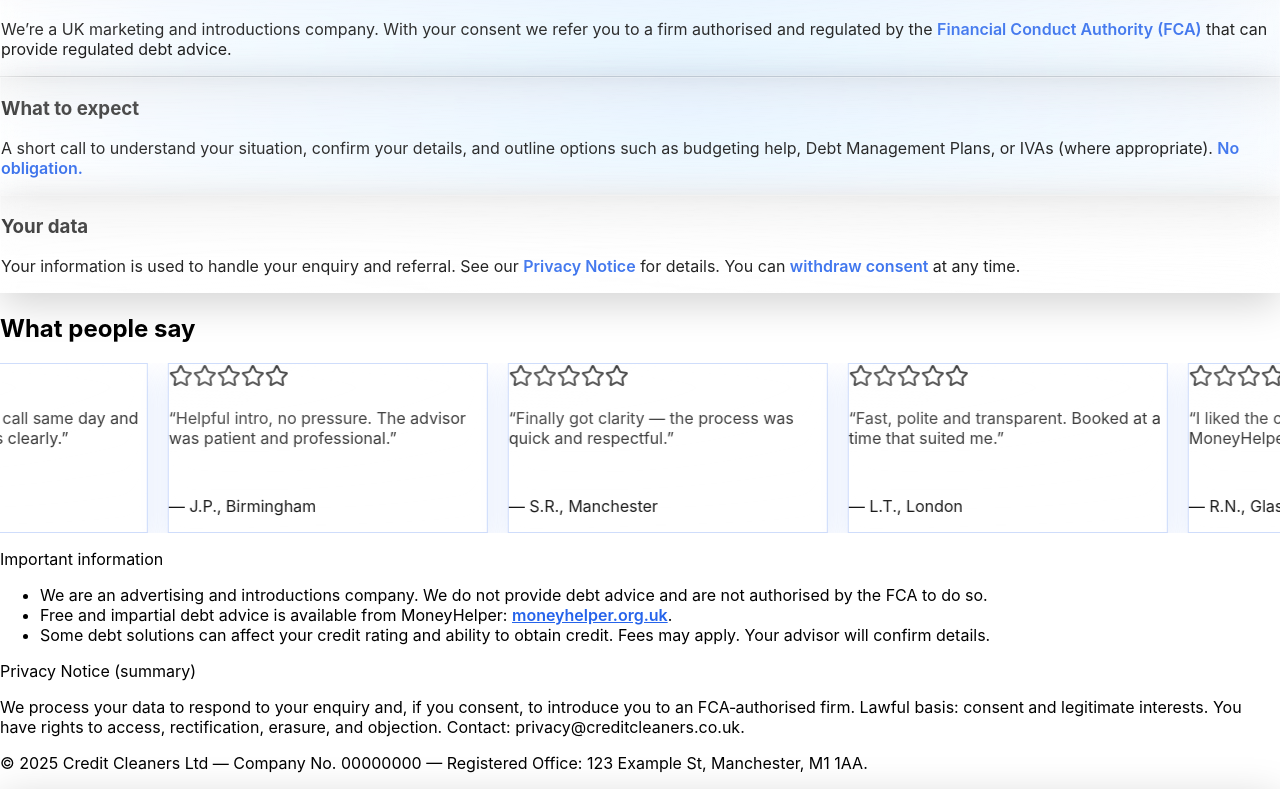
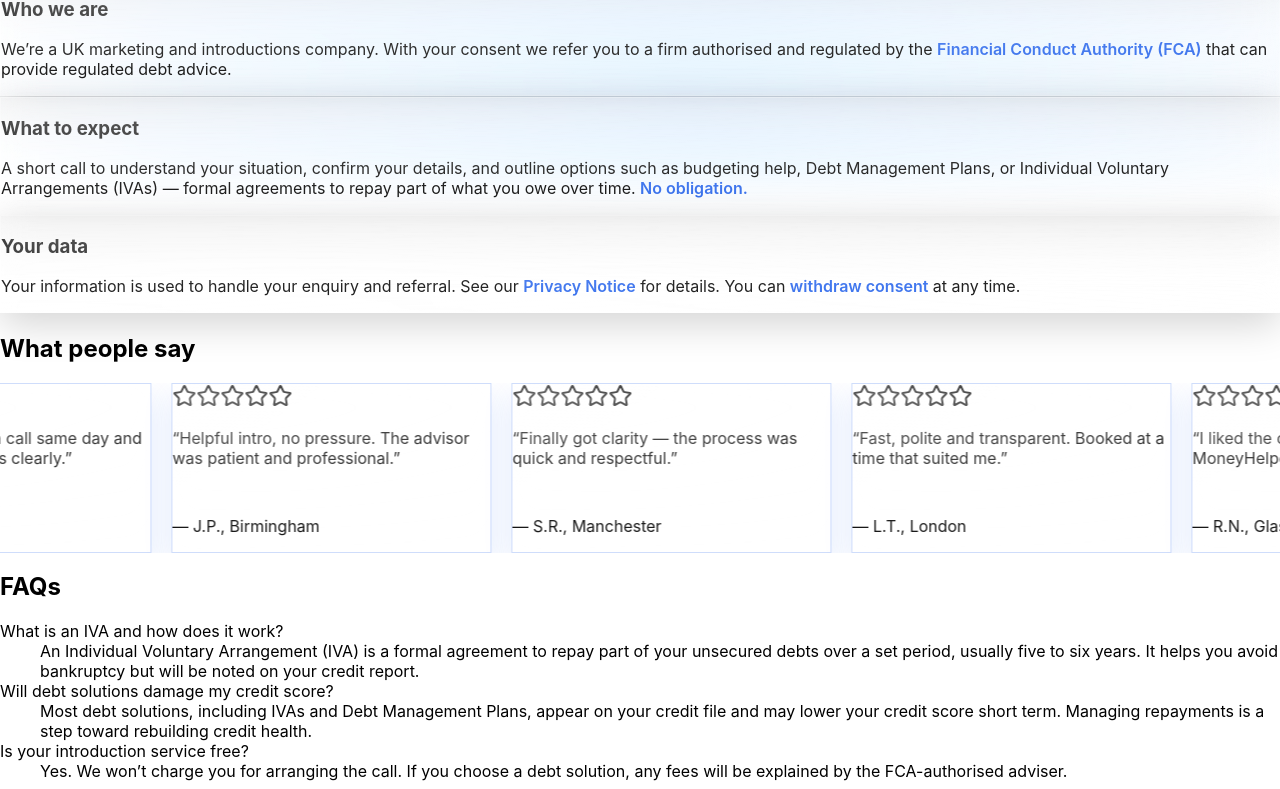
Before and after one commit to rrcomps/creditcleaners.co.uk, a Next.js app: page / in a window 1280 px wide. Shown: the part 777-1566 px from the top of the page. Built offline with nearby package versions, Linux system fonts and the light colour scheme.

Commit message:
clarify IVA and add FAQ

```diff
--- a/pages/index.tsx
+++ b/pages/index.tsx
@@ -469,7 +469,7 @@ export default function DebtHelpLandingPage() {
       <Head>
         <meta
           name="description"
-          content="Keyword-rich summary of Credit Cleaners’ service"
+          content="Credit Cleaners connects UK residents with FCA-authorised debt advisers who discuss solutions like Debt Management Plans and Individual Voluntary Arrangements (IVAs) to help rebuild your credit score."
         />
       </Head>
       <style>{`
@@ -591,7 +591,7 @@ export default function DebtHelpLandingPage() {
               Grow your <span className="hl">credit health</span> — fast <span className="hl">eligibility check</span>
             </h1>
             <p className="mt-4 text-slate-600 max-w-prose">
-              We’ll introduce you to an <strong className="hl">FCA‑authorised</strong> advisor who can explain your options. We’re an
+              We’ll introduce you to an <strong className="hl">FCA‑authorised</strong> advisor who can explain your options, from budgeting help to Individual Voluntary Arrangements (IVAs), and how each choice might affect your credit score. We’re an
               <strong className="hl"> advertising/introducer service</strong> – <span className="hl">not a debt advice firm</span>.
             </p>
             <ul className="mt-6 grid grid-cols-1 sm:grid-cols-3 gap-4">
@@ -809,7 +809,7 @@ export default function DebtHelpLandingPage() {
             </div>
             <div className="glass-card glass-morph rounded-2xl p-4 sm:p-6">
               <h3 className="font-semibold">What to expect</h3>
-              <p className="mt-2 text-sm text-slate-600">A short call to understand your situation, confirm your details, and outline options such as budgeting help, Debt Management Plans, or IVAs (where appropriate). <span className="hl">No obligation.</span></p>
+              <p className="mt-2 text-sm text-slate-600">A short call to understand your situation, confirm your details, and outline options such as budgeting help, Debt Management Plans, or Individual Voluntary Arrangements (IVAs) — formal agreements to repay part of what you owe over time. <span className="hl">No obligation.</span></p>
             </div>
             <div className="glass-card glass-morph rounded-2xl p-4 sm:p-6">
               <h3 className="font-semibold">Your data</h3>
@@ -834,6 +834,25 @@ export default function DebtHelpLandingPage() {
               ))}
             </div>
           </div>
+        </section>
+
+        {/* FAQ */}
+        <section className="mx-auto max-w-6xl px-4 pb-16">
+          <h2 className="text-2xl font-semibold text-center">FAQs</h2>
+          <dl className="mt-6 space-y-4">
+            <div>
+              <dt className="font-semibold">What is an IVA and how does it work?</dt>
+              <dd className="mt-2 text-sm text-slate-600">An Individual Voluntary Arrangement (IVA) is a formal agreement to repay part of your unsecured debts over a set period, usually five to six years. It helps you avoid bankruptcy but will be noted on your credit report.</dd>
+            </div>
+            <div>
+              <dt className="font-semibold">Will debt solutions damage my credit score?</dt>
+              <dd className="mt-2 text-sm text-slate-600">Most debt solutions, including IVAs and Debt Management Plans, appear on your credit file and may lower your credit score short term. Managing repayments is a step toward rebuilding credit health.</dd>
+            </div>
+            <div>
+              <dt className="font-semibold">Is your introduction service free?</dt>
+              <dd className="mt-2 text-sm text-slate-600">Yes. We won’t charge you for arranging the call. If you choose a debt solution, any fees will be explained by the FCA-authorised adviser.</dd>
+            </div>
+          </dl>
         </section>
 
         {/* Exit‑intent call modal */}
```
